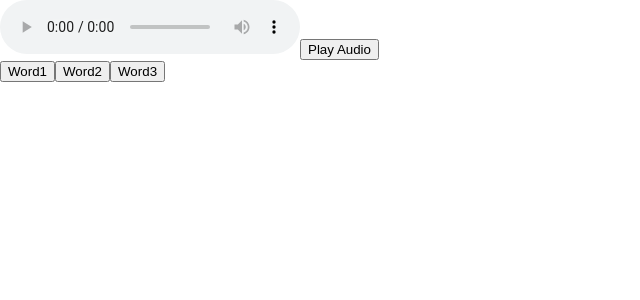
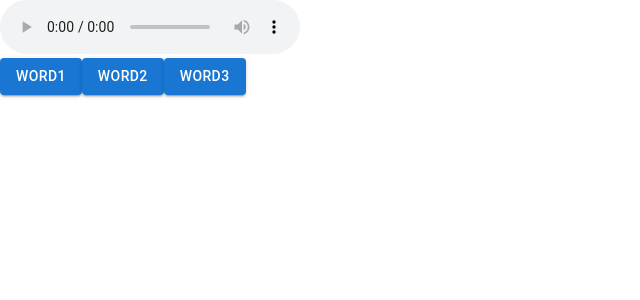
Before and after one commit to homeshw/speech_therapy, a React (Create React App) app: page / in a window 1280 px wide. Shown: the top 300 px of the page, without its empty margins (0-640 px from the left). Built offline with nearby package versions, Linux system fonts and the light colour scheme.

Commit message:
nicer buttons

```diff
--- a/src/App.jsx
+++ b/src/App.jsx
@@ -1,7 +1,6 @@
 import React, { useState, useEffect } from 'react';
 import AudioPlayer from './AudioPlayer';
 import WordSelector from './WordSelector';
-import BasicModal from './Popup';
 import Box from '@mui/material/Box';
 import Button from '@mui/material/Button';
 import Typography from '@mui/material/Typography';
--- a/src/AudioPlayer.jsx
+++ b/src/AudioPlayer.jsx
@@ -20,7 +20,7 @@ const AudioPlayer = ({ src, play }) => {
       <audio ref={audioRef} src={src} controls>
         Your browser does not support the audio element.
       </audio>
-      <button onClick={handlePlayButton}>Play Audio</button>
+      {/* <button onClick={handlePlayButton}>Play Audio</button> */}
     </div>
   );
 };
--- a/src/WordSelector.jsx
+++ b/src/WordSelector.jsx
@@ -1,10 +1,13 @@
+import Button from '@mui/material/Button';
+import * as React from 'react';
+
 const WordSelector = ({ words, onSelect }) => {
     return (
       <div>
         {words.map(word => (
-          <button key={word} onClick={() => onSelect(word)}>
+          <Button variant="contained" key={word} onClick={() => onSelect(word)}>
             {word}
-          </button>
+          </Button>
         ))}
       </div>
     );
```
